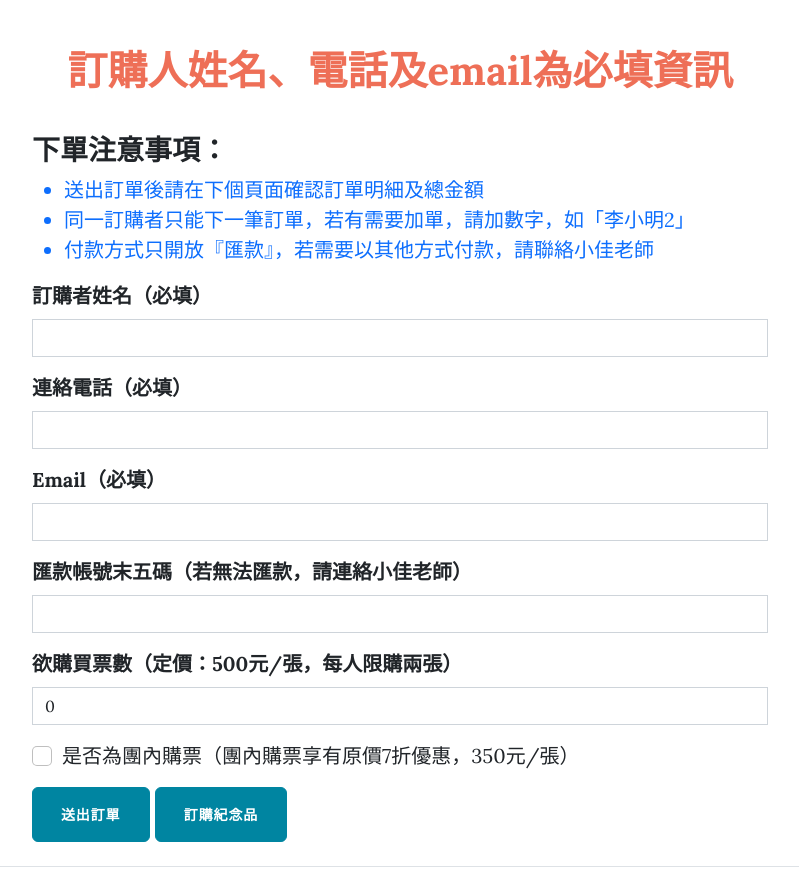
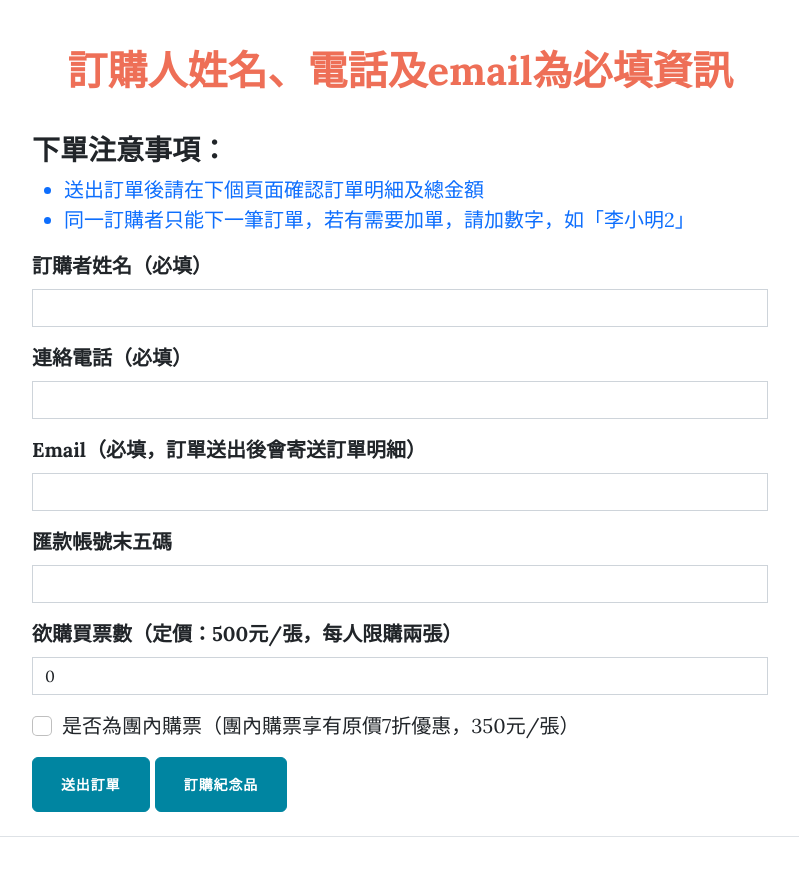
Before and after one commit to oohlearn/concert, a Flask app: page /new-order in a window 1280 px wide. Shown: the part 771-1653 px from the top of the page, without its empty margins (240-1039 px from the left). Run offline with Flask 3, Linux system fonts and the light colour scheme; some libraries are stand-ins or nearby versions.

Commit message:
add email sending

```diff
--- a/forms.py
+++ b/forms.py
@@ -8,8 +8,8 @@ from flask_ckeditor import CKEditorField
 class TicketForm(FlaskForm):
     name = StringField("訂購者姓名（必填）", validators=[DataRequired()])
     phone = StringField("連絡電話（必填）", validators=[DataRequired()])
-    email = StringField("Email（必填）", validators=[DataRequired()])
-    bank_account = StringField("匯款帳號末五碼（若無法匯款，請連絡小佳老師）")
+    email = StringField("Email（必填，訂單送出後會寄送訂單明細）", validators=[DataRequired()])
+    bank_account = StringField("匯款帳號末五碼")
     ticket = IntegerField("欲購買票數（定價：500元/張，每人限購兩張）",
                           default=0, validators=[NumberRange(min=0, max=2)])
     school = BooleanField("是否為團內購票（團內購票享有原價7折優惠，350元/張）")
--- a/main.py
+++ b/main.py
@@ -13,11 +13,15 @@ from typing import List
 # Import your forms from the forms.py
 from forms import (TicketForm, RegisterForm, LoginForm,
 CommentForm, ShoppingForm, CheckForm, InfoForm)
+import smtplib
+from email.mime.text import MIMEText
 
 from config import Config
+from jinja2 import Template
 
 
 import os
+
 
 
 app = Flask(__name__)
@@ -363,10 +367,48 @@ def check_order():
             "團T：小孩 - 4XL 號（身高150公分）":new_order.cloth_c_4xl
         }
     if form.validate_on_submit():
+        mail_content = """
+        <h3>您的訂單資料如下，請確認以下內容是否正確，若有問題請洽小佳老師</h3>
+      <p>訂購者資訊</p>
+      <ul>
+        {%for key, value in order_info.items() %} {% if value != None %}
+        <li>{{key}}：{{value}}</li>
+        {%endif%}{%endfor%}
+      </ul>
+      <p>商品明細</p>
+      <ol>
+        {%for key, value in order_list.items() %} {% if value != None and value
+        != 0 %}
+        <li>{{key}}：{{value}}</li>
+        {%endif%} {%endfor%}
+      </ol>
+      <h3 style="color: brown">總金額：{{cost}}</h3>
+      <hr>
+      <p>匯款資料</p>
+      <ul>
+      <li>帳號：郵局(700) 0002661 0374550</li>
+      <li>戶名：臺北市南港區成德國民小學國樂團家長後援會游修靜</li>
+      </ul>
+        """
 
+        template = Template(mail_content)
+        mail_content = template.render(order_info=order_info, order_list=order_list, cost=cost)
+        sender = "testc1386@gmail.com"
+        receiver = order_info["email"]
+        my_email = "testc1386@gmail.com"
+        password = os.environ.get("PASSWORD")
+        mime = MIMEText(mail_content, "html", "utf-8")
+        mime["Subject"] = "成德國小十周年音樂會門票及紀念品訂單明細"
+        msg = mime.as_string()
+        with smtplib.SMTP_SSL("smtp.gmail.com", 465) as connection:
+            connection.login(user=my_email, password=password)
+            connection.sendmail(sender,
+                                receiver,
+                                msg)
         db.session.add(new_order)
         db.session.commit()
-        flash("訂單已送出，若有問題，請聯絡小佳老師")
+        flash("訂單已送出，明細已寄送至填寫的信箱（也請檢查垃圾郵件）")
+        flash("若有問題，請聯絡小佳老師")
         session.pop('ticket_form_data', None)
         session.pop('shopping_form_data', None)
         return redirect(url_for("home"))
--- a/templates/ticket.html
+++ b/templates/ticket.html
@@ -1,11 +1,7 @@
-{% from "bootstrap5/form.html" import render_form %} {% block content %}
-{%include "header.html" %}
+{% from "bootstrap5/form.html" import render_form %} {% block content %} {%include "header.html" %}
 
 <!-- Page Header -->
-<header
-  class="masthead"
-  style="background-image: url('../static/assets/img/edit-bg.jpg')"
->
+<header class="masthead" style="background-image: url('../static/assets/img/edit-bg.jpg')">
   <div class="container position-relative px-4 px-lg-5">
     <div class="row gx-4 gx-lg-5 justify-content-center">
       <div class="col-md-10 col-lg-8 col-xl-7">
@@ -27,23 +23,15 @@
   <div class="container">
     <div class="row">
       <div class="col-lg-8 col-md-10 mx-auto">
-        {% with messages = get_flashed_messages() %} {% if messages %} {%for
-        message in messages %}
+        {% with messages = get_flashed_messages() %} {% if messages %} {%for message in messages %}
         <p class="flash">{{ message }}</p>
         <p>{% endfor %} {%endif%} {%endwith%}</p>
         <h3>下單注意事項：</h3>
         <ul>
           <li class="note">送出訂單後請在下個頁面確認訂單明細及總金額</li>
-          <li class="note">
-            同一訂購者只能下一筆訂單，若有需要加單，請加數字，如「李小明2」
-          </li>
-          <li class="note">
-            付款方式只開放『匯款』，若需要以其他方式付款，請聯絡小佳老師
-          </li>
+          <li class="note">同一訂購者只能下一筆訂單，若有需要加單，請加數字，如「李小明2」</li>
         </ul>
-        {{ ckeditor.load() }} {{ ckeditor.config(name='body') }}
-        {{render_form(form, novalidate=True, button_map={"submit": "primary"})
-        }}
+        {{ ckeditor.load() }} {{ ckeditor.config(name='body') }} {{render_form(form, novalidate=True, button_map={"submit": "primary"}) }}
       </div>
     </div>
   </div>
```
Also changed, not shown: templates/shopping.html (+8 -29 lines), instance/concert.db.
